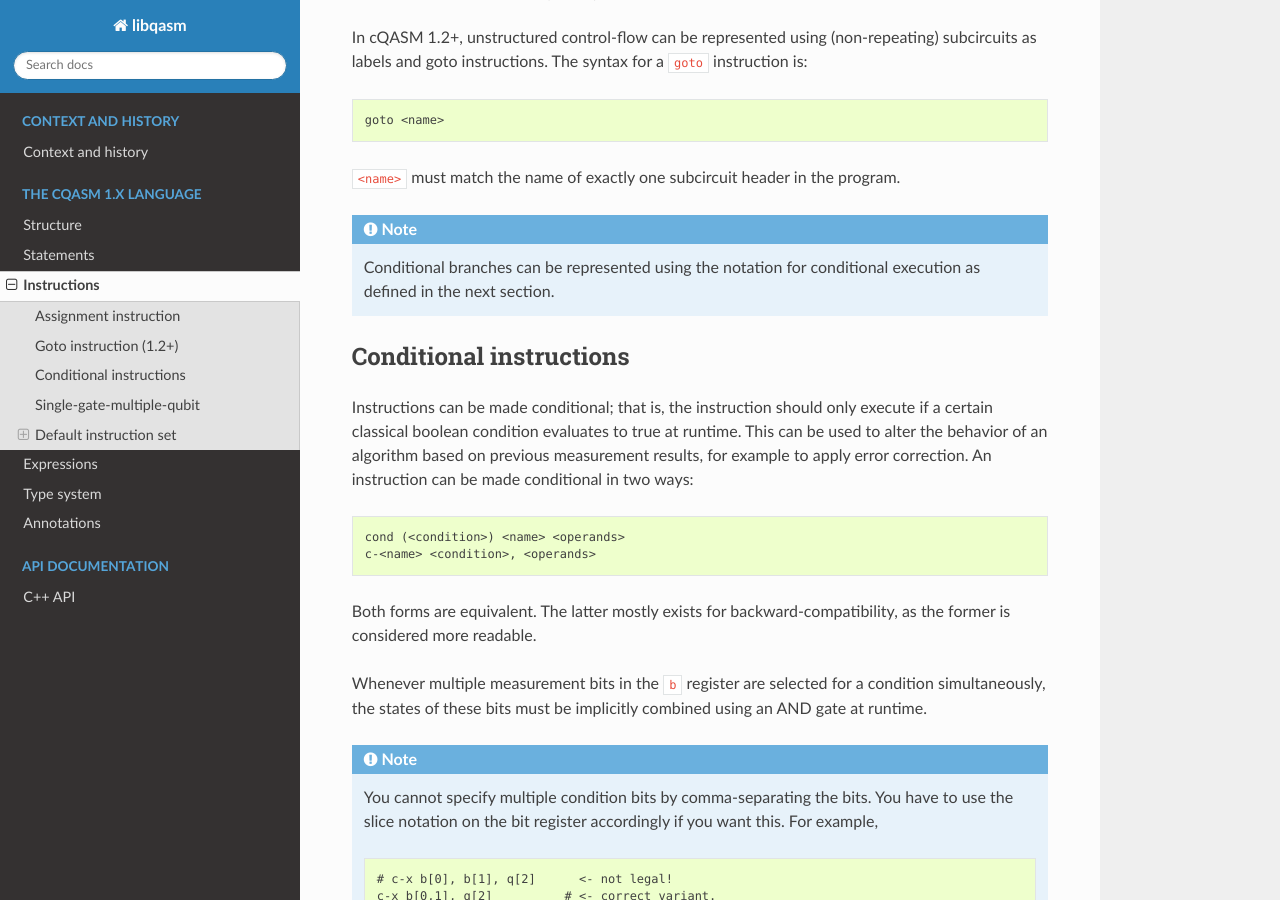
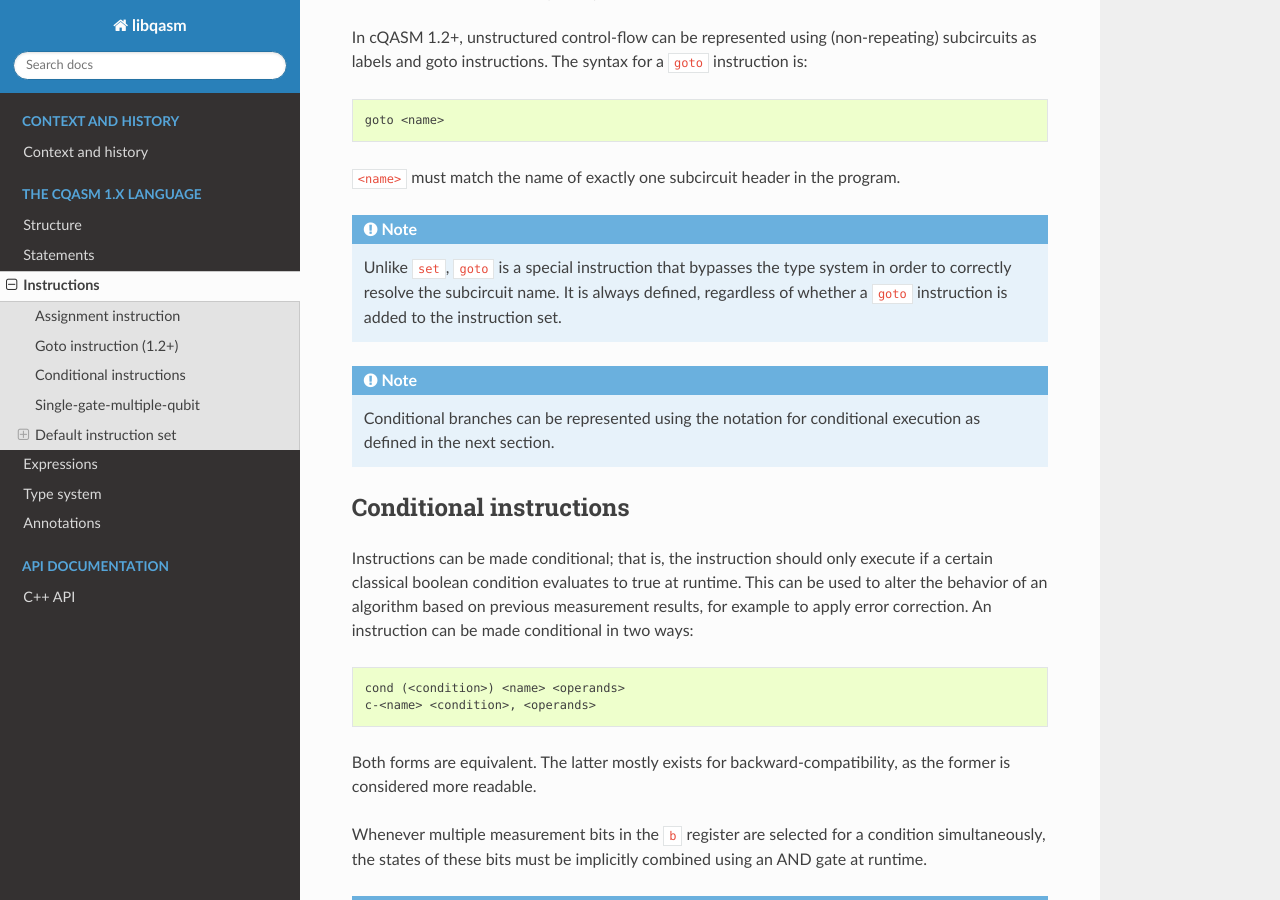
Before and after one commit to QuTech-Delft/libqasm, a Sphinx documentation site: the page built from doc/source/cq1-instructions.rst, in a window 1280 px wide and 900 px high, scrolled down 943 px. Built offline with Sphinx 7.4.7 and the Read the Docs theme 2.0.0, drawn with Linux system fonts in a browser that asks for light colours.

Commit message:
Minor update to docs

```diff
--- a/doc/source/cq1-instructions.rst
+++ b/doc/source/cq1-instructions.rst
@@ -49,6 +49,13 @@ In cQASM 1.2+, unstructured control-flow can be represented using
     goto <name>
 
 ``<name>`` must match the name of exactly one subcircuit header in the program.
+
+.. note::
+
+    Unlike ``set``, ``goto`` is a special instruction that bypasses the type
+    system in order to correctly resolve the subcircuit name. It is always
+    defined, regardless of whether a ``goto`` instruction is added to the
+    instruction set.
 
 .. note::
 
```
